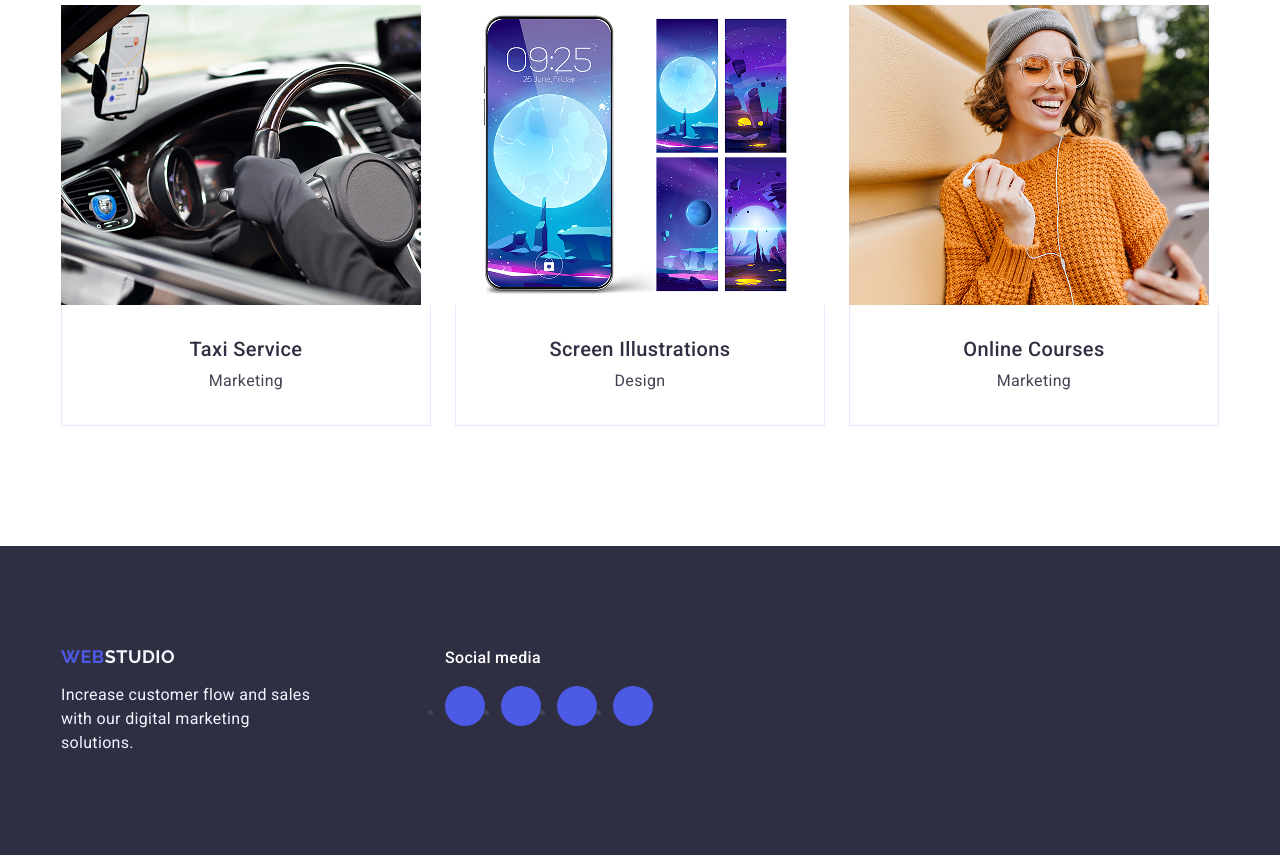
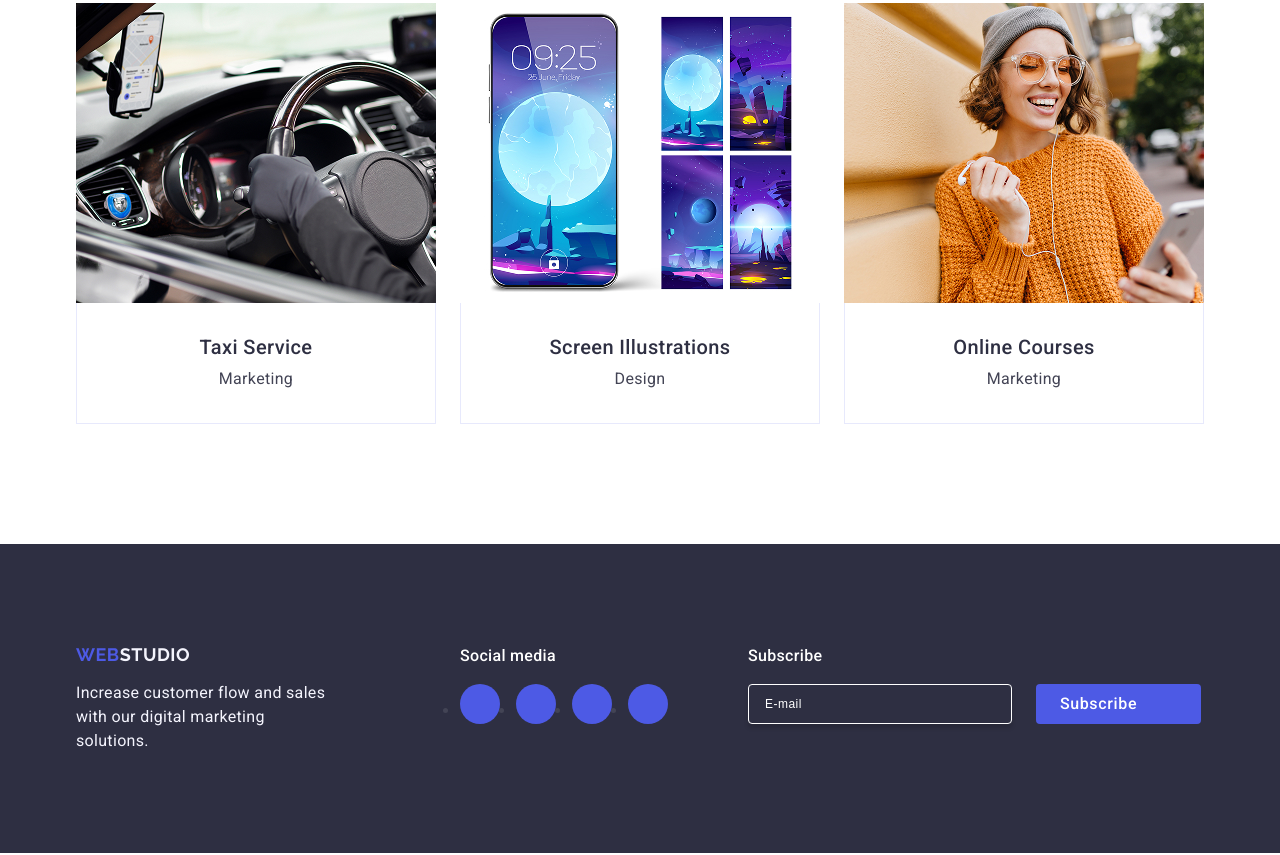
Before and after one commit to porvad/goit-markup-hw-04, a plain HTML site: page index.html in a window 1280 px wide. Shown: the part 2655-3510 px from the top of the page. Drawn offline with Linux system fonts and the light colour scheme.

Commit message:
footer submit form

```diff
--- a/css/style.css
+++ b/css/style.css
@@ -5,6 +5,12 @@
     --hover-color: #31d0aa;
     --white-color: #ffffff;
     --icon-color: #f4f4fd;
+}
+
+*,
+*::before,
+*::after {
+    box-sizing: border-box;
 }
 
 html, body{
@@ -511,3 +517,61 @@
 .social_icon{
     fill: var(--icon-color);
 }
+
+.form_content{
+    margin-left: 80px;
+}
+
+.form_text{
+    margin-bottom: 16px;
+    font-weight: 500;
+    font-size: 16px;
+    line-height: 1.5;
+    letter-spacing: 0.02em;
+    color: #ffffff;
+}
+
+.form{
+    display: flex;
+    gap: 24px;
+}
+
+.input_e-mail{
+    width: 264px;
+    height: 40px;
+    border: 1px solid #ffffff;
+    background-color: transparent;
+    font-size: 12px;
+    line-height: 2;
+    letter-spacing: 0.04em;
+    padding-left: 16px;
+    box-shadow: 0px 4px 4px rgba(0, 0, 0, 0.15);
+    border-radius: 4px;
+    color: #ffffff;
+}
+
+input::placeholder {
+    color: #ffffff;
+}
+
+.form_btn{
+    display: flex;
+    align-items: center;
+    justify-content: center;
+    min-width: 165px;
+    height: 40px;
+    font-family: "Roboto", sans-serif;
+    font-size: 16px;
+    font-weight: 500;
+    line-height: 1.5;
+    letter-spacing: 0.04em;
+    color: #ffffff;
+    cursor: pointer;
+    background-color: #4D5AE5;
+    border: none;
+    border-radius: 4px;
+}
+
+.btn_icon{
+    margin-left: 16px;
+}
--- a/index.html
+++ b/index.html
@@ -338,32 +338,48 @@
                     <li class="social_item">
                         <a class="social_link" href="">
                             <svg class="social_icon" width="24" height="24">
-                                <use href="./images/icons.svg#instagram"></use>
+                                <use href="/images/icons.svg#instagram"></use>
                             </svg>
                         </a>
                     </li>
                     <li class="social_item">
                         <a class="social_link" href="">
                             <svg class="social_icon" width="24" height="24">
-                                <use href="./images/icons.svg#twitter"></use>
+                                <use href="/images/icons.svg#twitter"></use>
                             </svg>
                         </a>
                     </li>
                     <li class="social_item">
                         <a class="social_link" href="">
                             <svg class="social_icon" width="24" height="24">
-                                <use href="./images/icons.svg#facebook"></use>
+                                <use href="/images/icons.svg#facebook"></use>
                             </svg>
                         </a>
                     </li>
                     <li class="social_item">
                         <a class="social_link" href="">
                             <svg class="social_icon" width="24" height="24">
-                                <use href="./images/icons.svg#linkedin"></use>
+                                <use href="/images/icons.svg#linkedin"></use>
                             </svg>
                         </a>
                     </li>
                 </ul>
+            </div>
+            <div class="form_content">
+                <p class="form_text">
+                    Subscribe
+                </p>
+                <form class="form" action="">
+                    <label class="label" for="">
+                        <input class="input_e-mail" name="e-mail" type="email" placeholder="E-mail">
+                    </label>
+                    <button class="form_btn" type="submit">
+                        Subscribe
+                        <svg class="btn_icon" width="24px" height="24px">
+                            <use href="/images/icons.svg#icon_send"></use>
+                        </svg>
+                    </button>
+                </form>
             </div>
         </div>
     </footer>
```
